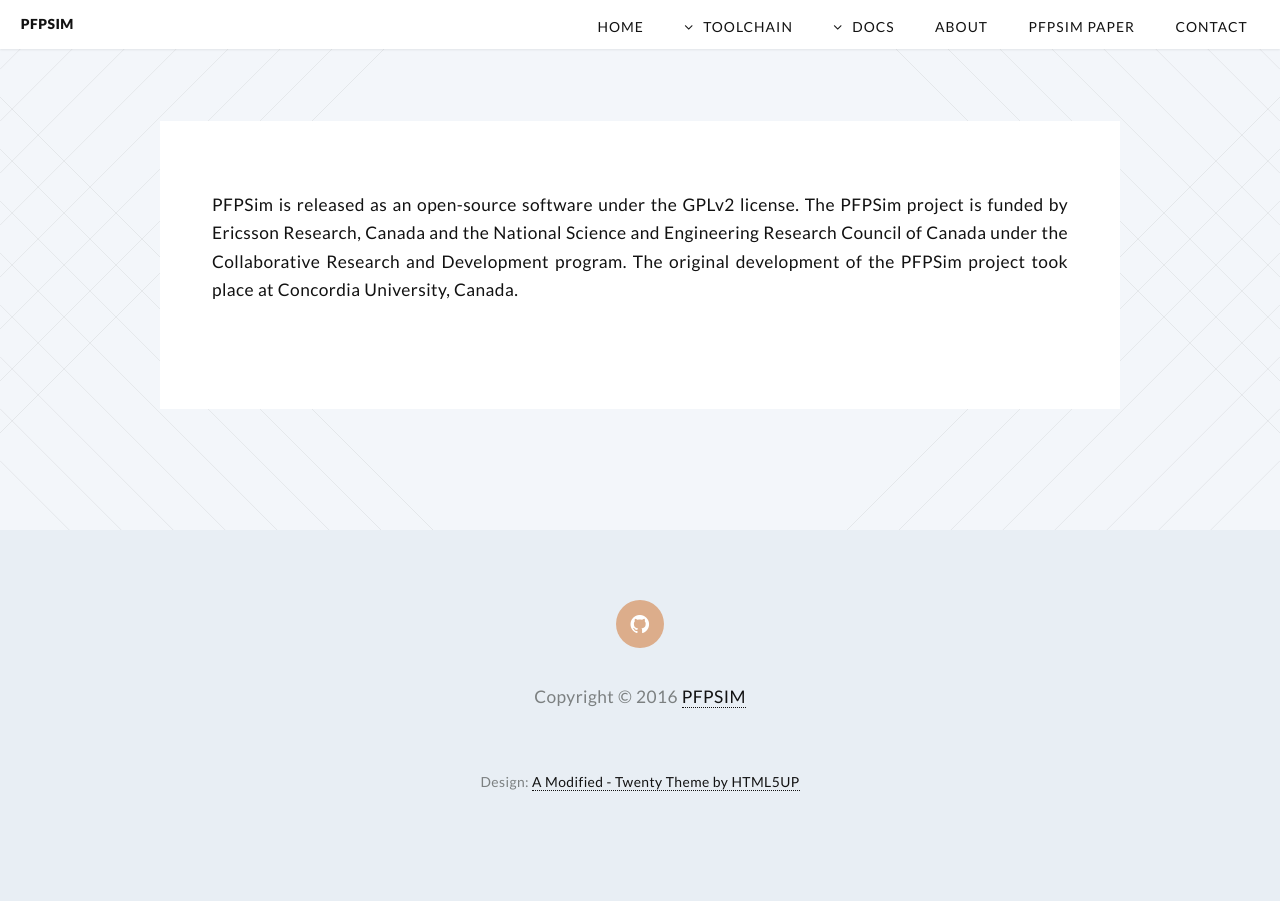
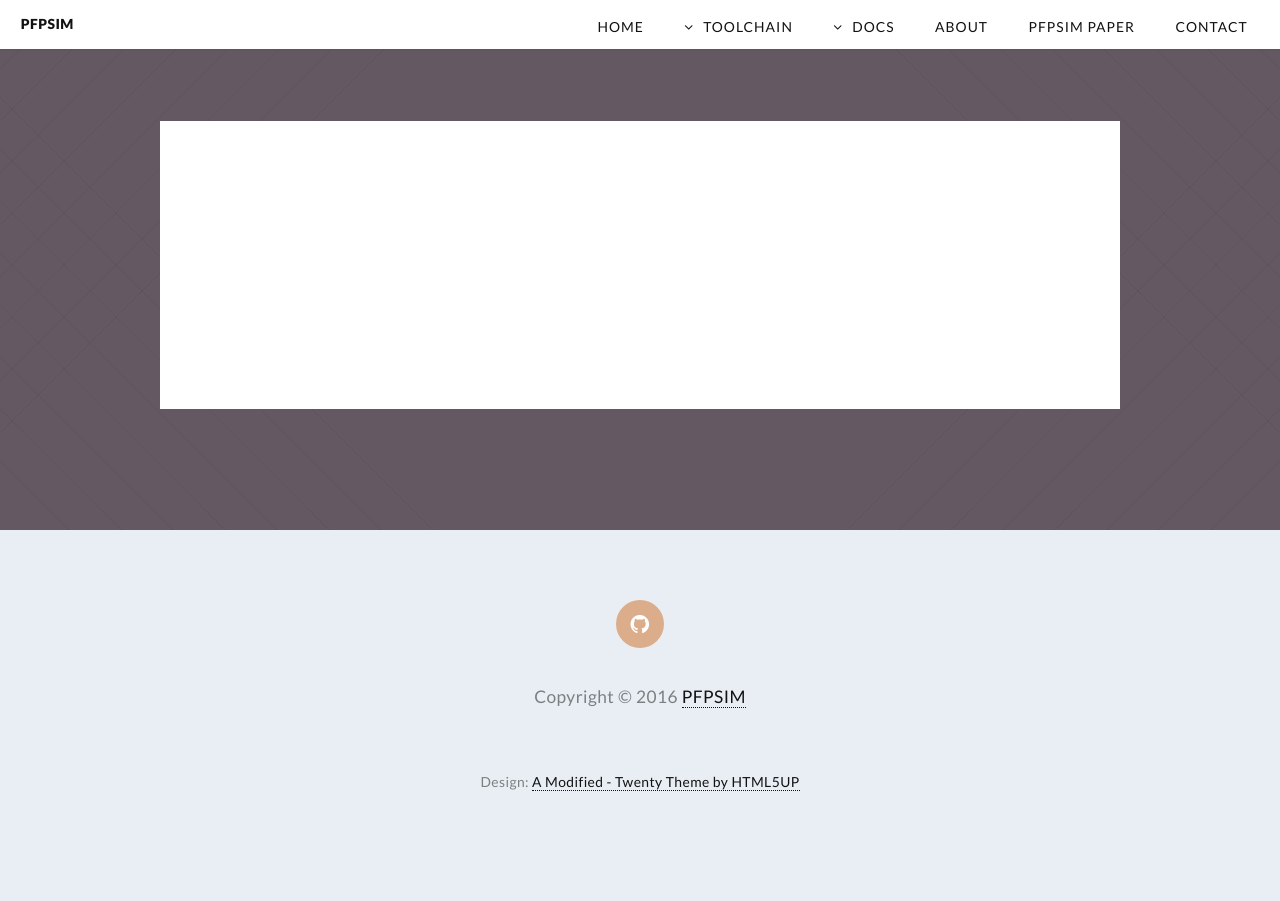
Before and after one commit to pfpsim/pfpsim.github.io, a Jekyll site: the page built from about.html, in a window 1280 px wide. Built offline with Jekyll 4.4.1, drawn with Linux system fonts in a browser that asks for light colours.

Commit message:
Update style.css

```diff
--- a/css/style.css
+++ b/css/style.css
@@ -1214,3 +1214,14 @@
 .center {
     text-align:center;
 }
+.about {
+	background-attachment: scroll, scroll, scroll, fixed;
+	background-color: #645862;
+	background-image: url("images/light-tl.svg"), url("images/light-tr.svg"), url("images/overlay.png"), url("../images/banner.png");
+	background-position: top left, top right, top left, bottom center;
+	background-repeat: no-repeat, no-repeat, repeat, no-repeat;
+	background-size: 25em, 25em, auto, cover;
+	color: white;
+	padding: 5em;
+	text-align: center;
+}
```
